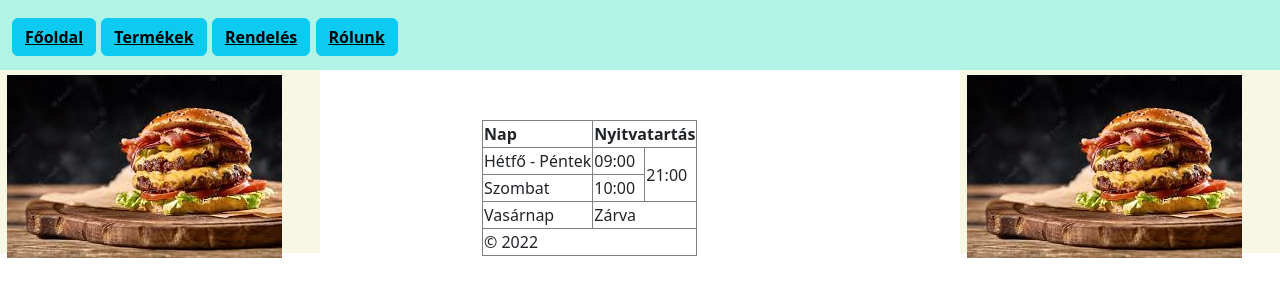
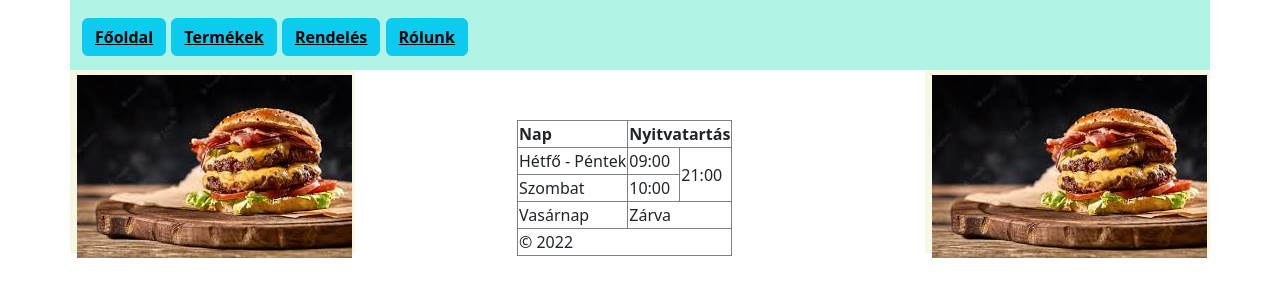
Before and after one commit to korcsogeva/korcsogeva.github.io, a plain HTML site: page about.html in a window 1280 px wide. Drawn offline with Linux system fonts and the light colour scheme.

Commit message:
mobilverse

```diff
--- a/about.html
+++ b/about.html
@@ -11,7 +11,7 @@
 </head>
 
 <body>
-  <div id="navbar" class="container-fluid">
+  <div id="navbar" class="container-sm">
     <button id="fooldal" class="btn btn-group btn-info">
       <a href="/index.html">Főoldal</a>
     </button>
@@ -25,7 +25,7 @@
       <a href="/about.html">Rólunk</a>
     </button>
   </div>
-  <div class="container-fluid">
+  <div class="container-sm">
     <div class="row">
       <div class="col-3">
         <img src="/img/buri1.jpg" alt="Burrrri">
```
Also changed, not shown: index.html (+2 -2 lines), orders.html (+2 -2 lines), products.html (+2 -2 lines).
